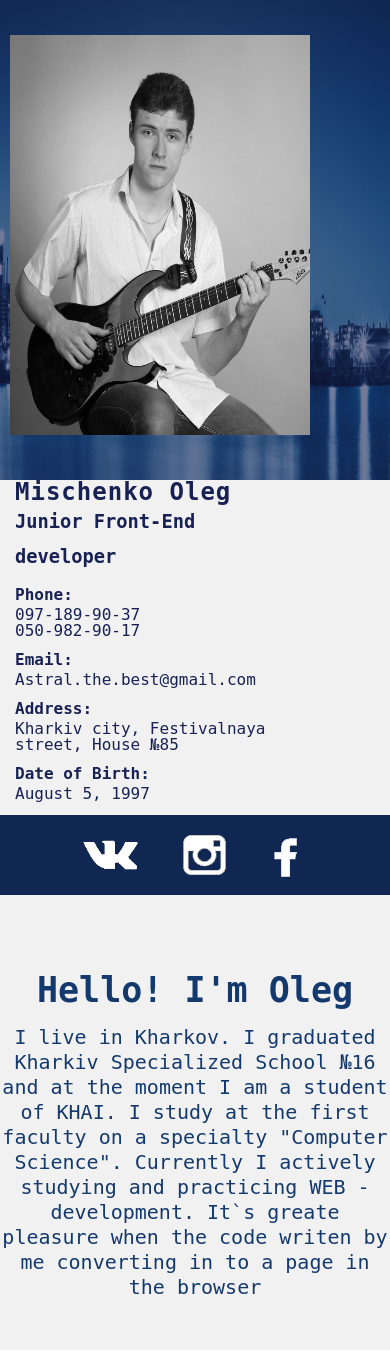
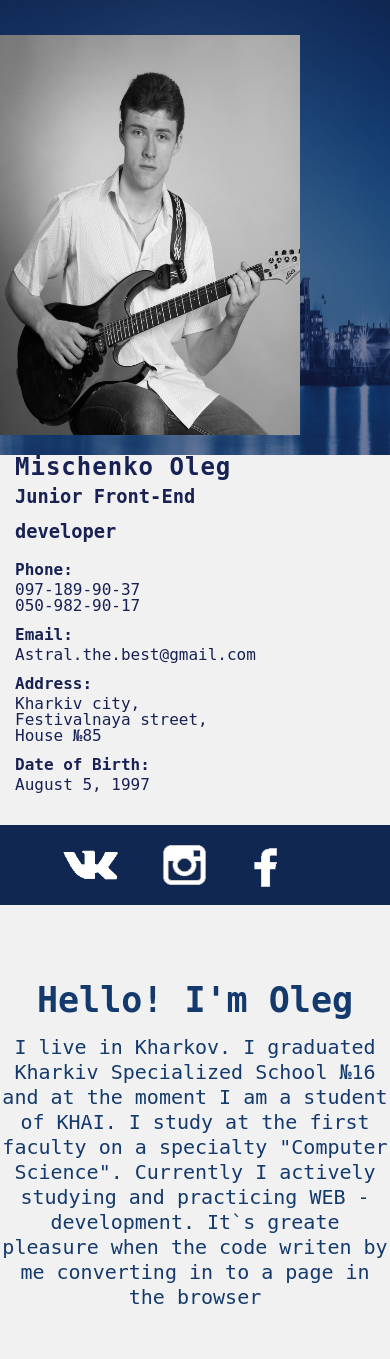
Before and after one commit to HolyAnger/TestRezume, a PHP site: page / in a window 390 px wide; the page is wider, and only the part inside the window is pictured. Shown: the part 95-1454 px from the top of that part. Run offline with PHP 8.4, Linux system fonts and the light colour scheme.

Commit message:
Add files via upload

```diff
--- a/css/style.css
+++ b/css/style.css
@@ -368,11 +368,9 @@
     }
 
     body{
-        overflow-x: hidden;
+        max-width: 480px;
     }
-    @viewport {
-        user-zoom: fixed;
-    }
+
     #main_nav {
         border-bottom: 0;
     }
@@ -391,9 +389,9 @@
     #myImage,#myInfo {
         display: block;
         position: static;
-        max-width:480px;
+        max-width:100%;
         margin:0 ;
-        height:430px;
+        height:405px;
     }
     #myImage{
         margin-top: 130px;
@@ -401,7 +399,6 @@
     #myImage img{
         width:300px;
         height: 400px;
-        margin-left: 10px;
 
 
     }
@@ -411,10 +408,16 @@
     }
     #link{
         display: block;
-        width:100%;
+        max-width:100%;
     }
+    #link ul{
+        max-width:100%;
+        padding:0;
+    }
+
     #myCart{
-        height:780px;
+        height:790px;
+        width: 100%;
         background-size: 100% 100%;
     }
 
```
